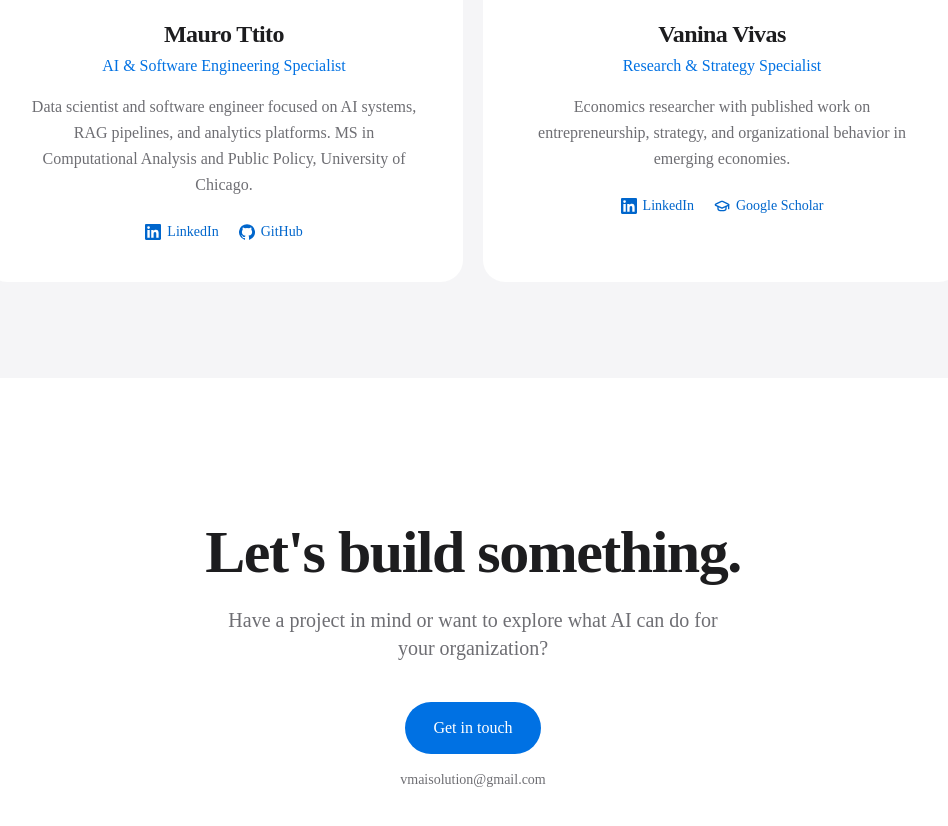
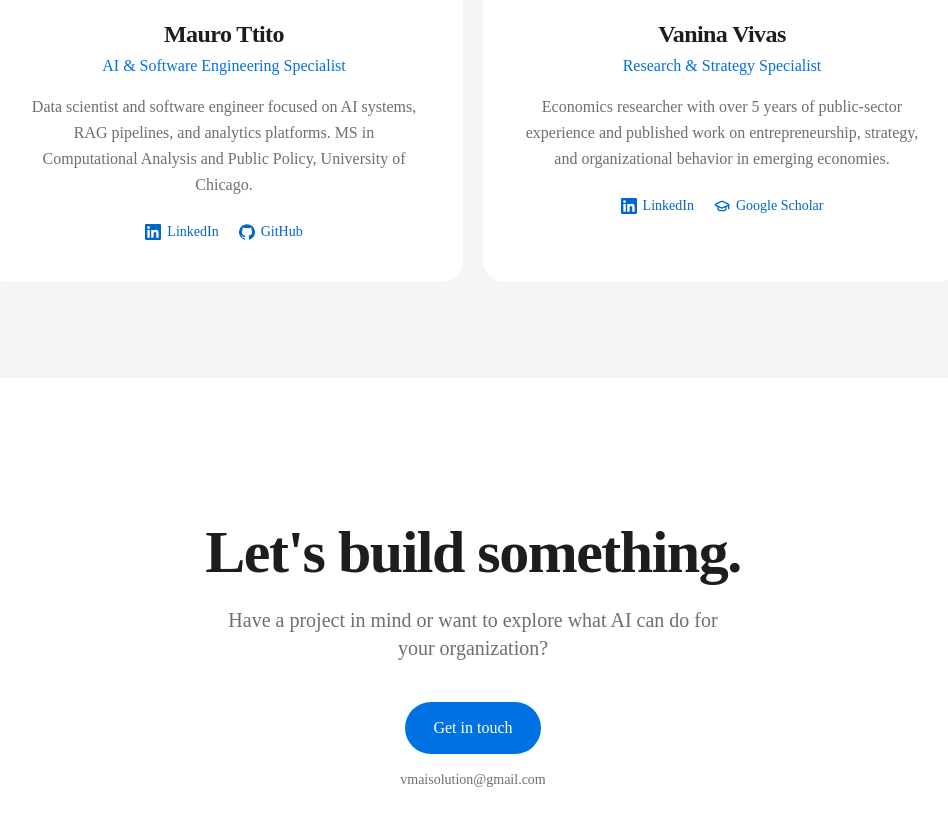
Before and after one commit to maurottito/vm-ai-solutions, a Next.js app: page / in a window 1280 px wide. Shown: the part 2536-3362 px from the top of the page, without its empty margins (167-1115 px from the left). Built offline with nearby package versions, Linux system fonts and the light colour scheme.

Commit message:
vanina bio update

```diff
--- a/components/team.tsx
+++ b/components/team.tsx
@@ -42,7 +42,7 @@ const team = [
     initials: "VV",
     photo: "/vanina.jpg",
     role: "Research & Strategy Specialist",
-    bio: "Economics researcher with published work on entrepreneurship, strategy, and organizational behavior in emerging economies.",
+    bio: "Economics researcher with over 5 years of public-sector experience and published work on entrepreneurship, strategy, and organizational behavior in emerging economies.",
     links: [
       {
         label: "LinkedIn",
```
